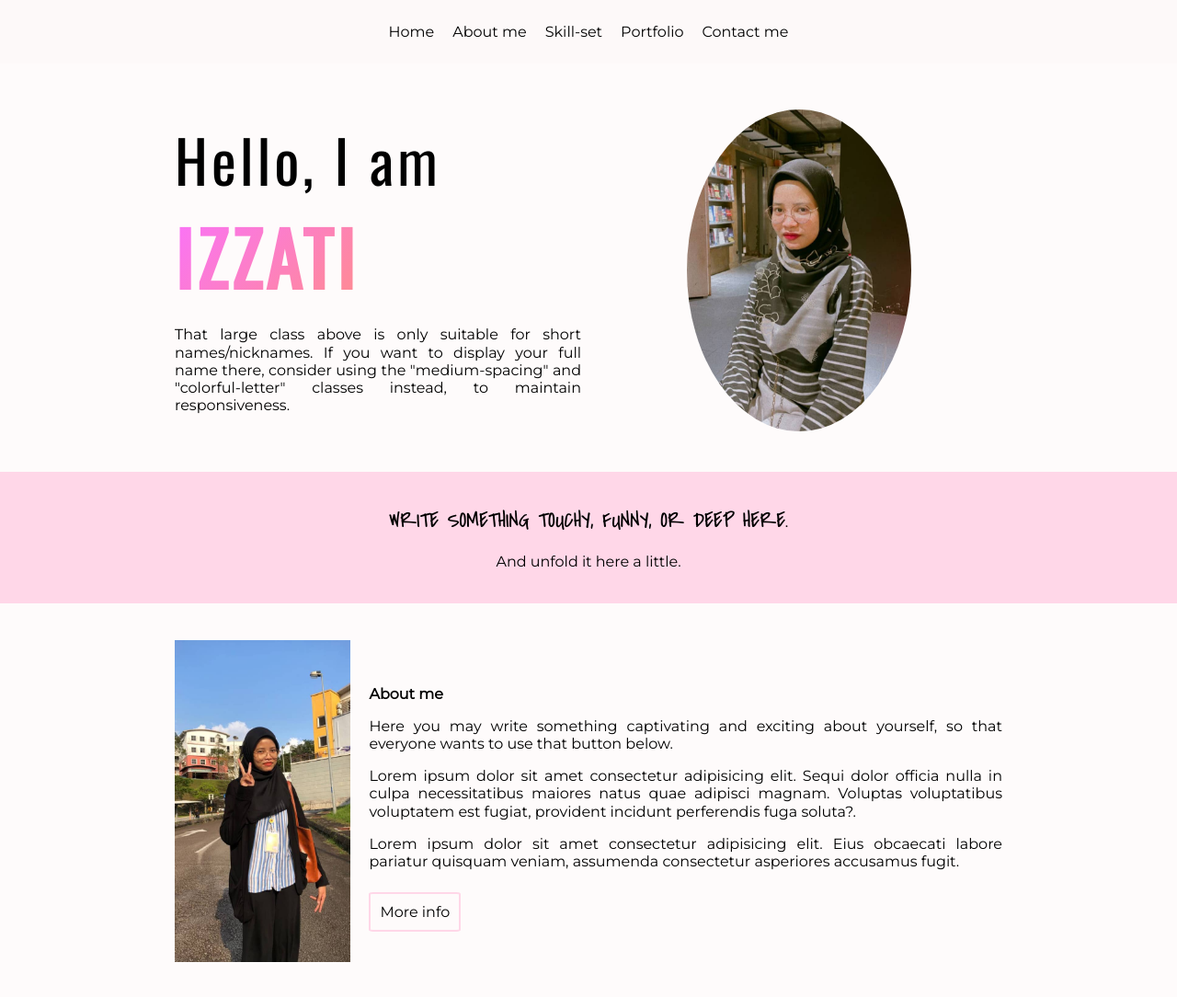
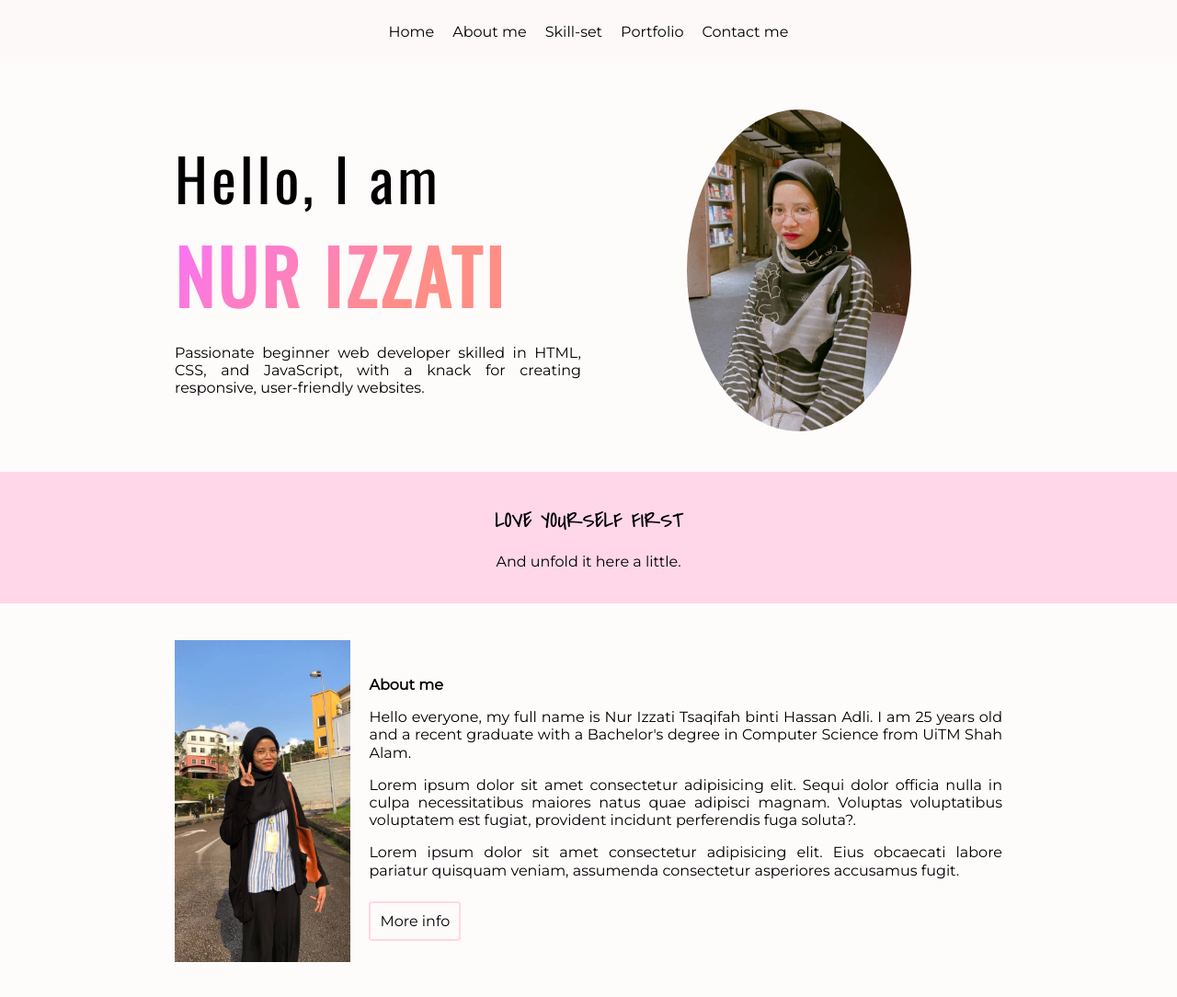
Before and after one commit to IzzatiTsaqifah38/IzzatiTsaqifah38.github.io, a plain HTML site: page index.html in a window 1280 px wide. Shown: the top 1084 px of the page at 92% size. Drawn offline with nearby package versions, Linux system fonts and the light colour scheme.

Commit message:
Update index.html

```diff
--- a/index.html
+++ b/index.html
@@ -54,10 +54,8 @@
     <header class="grid-system-2 w-900 padding">
         <section class="align-center">
             <h1 class="medium-spacing">Hello, I am</h1>
-            <h1 class="large">Izzati</h1>
-            <p class="justify">That large class above is only suitable for short names/nicknames. If you want to display
-                your full name there, consider using the "medium-spacing" and "colorful-letter" classes instead, to
-                maintain responsiveness.</p>
+            <h1 class="large">Nur Izzati</h1>
+            <p class="justify">Passionate beginner web developer skilled in HTML, CSS, and JavaScript, with a knack for creating responsive, user-friendly websites.</p>
         </section>
         <section class="center align-center">
             <img class="header-img max-width max-height" src="assets/img5.jpg" alt="profile-picture" >
@@ -67,7 +65,7 @@
 
     <!-- quote -->
     <article class="baby-pink">
-        <p class="quote uppercase">Write something touchy, funny, or deep here.</p>
+        <p class="quote uppercase">Love Yourself First</p>
         <p>And unfold it here a little.</p>
     </article>
 
@@ -79,14 +77,13 @@
         </section>
         <section class="justify align-center">
             <p class="bold">About me</p>
-            <p>Here you may write something captivating and exciting about yourself, so that everyone wants to use that
-                button below.</p>
+            <p>Hello everyone, my full name is Nur Izzati Tsaqifah binti Hassan Adli. I am 25 years old and a recent graduate with a Bachelor's degree in Computer Science from UiTM Shah Alam.</p>
             <p>Lorem ipsum dolor sit amet consectetur adipisicing elit. Sequi dolor officia nulla in culpa
                 necessitatibus maiores natus quae adipisci magnam. Voluptas voluptatibus voluptatem est fugiat,
                 provident incidunt perferendis fuga soluta?.</p>
             <p>Lorem ipsum dolor sit amet consectetur adipisicing elit. Eius obcaecati labore pariatur quisquam veniam,
                 assumenda consectetur asperiores accusamus fugit. </p>
-            <p class="padding-top"><a href="about-me.html" class="button-outline">More info</a></p>
+            <p class="padding-top"><a href="about_me.html" class="button-outline">More info</a></p>
         </section>
     </section>
 
```
